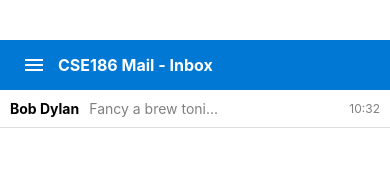
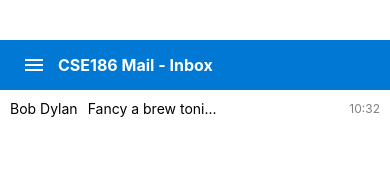
Before and after one commit to chistev/email_react_native, a React Native app: screen / in a window 390 px wide. Shown: the top 180 px of the page. Built offline with nearby package versions, Linux system fonts and the light colour scheme.

Commit message:
underline and bold removed

```diff
--- a/App.js
+++ b/App.js
@@ -47,17 +47,13 @@ const styles = StyleSheet.create({
     flexDirection: "row",
     alignItems: "center",
     padding: 10,
-    borderBottomWidth: 1,
-    borderBottomColor: "#ddd",
   },
   sender: {
-    fontWeight: "bold",
     fontSize: 14,
     marginRight: 10,
   },
   message: {
     flex: 1,
-    color: "gray",
   },
   time: {
     color: "gray",
```
